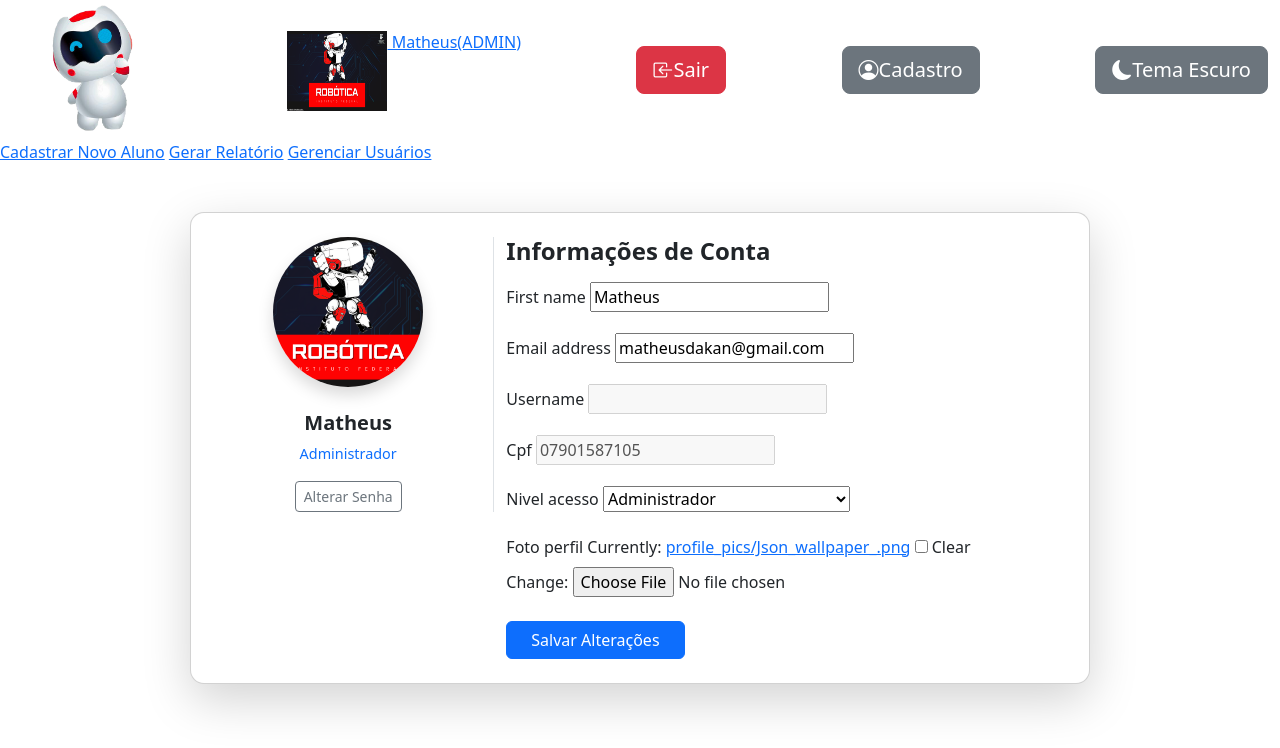
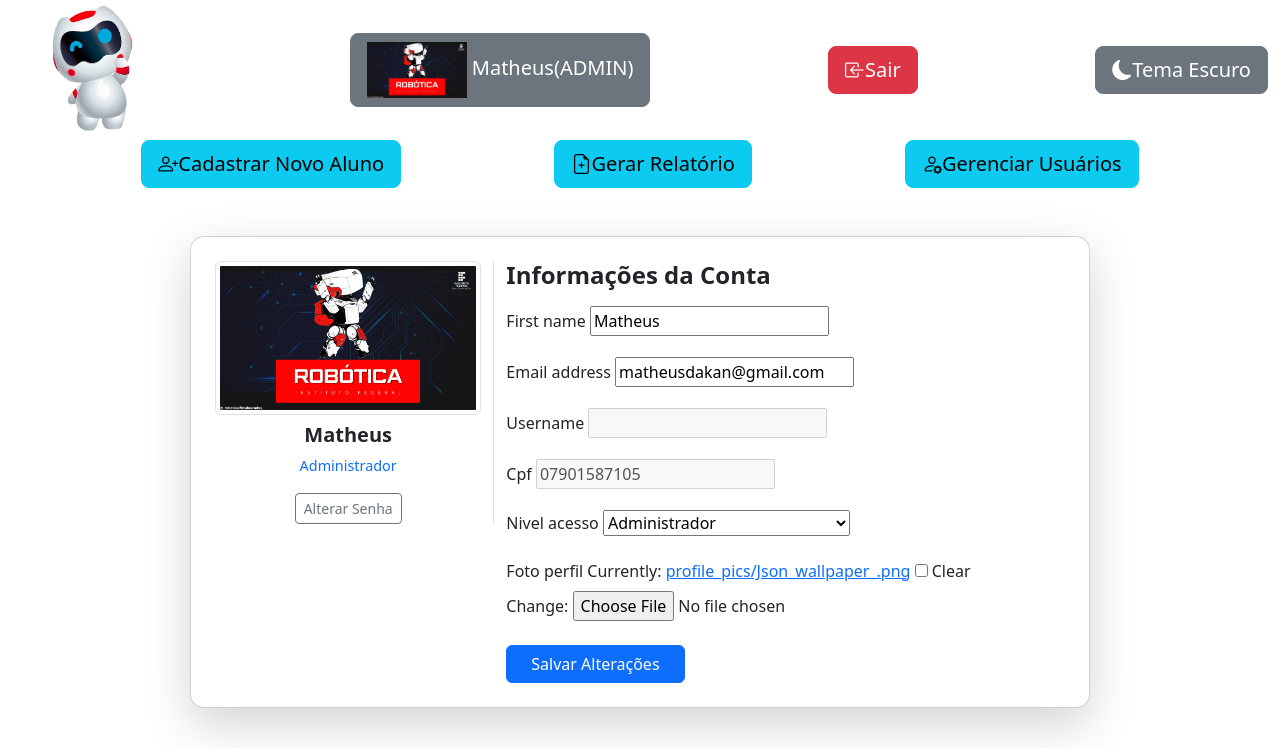
Before and after one commit to mdtwob/Sistemapontos-Robotica, a Django app: page /perfil/ in a window 1280 px wide. Shown: the top 748 px of the page. Run offline with Django 5.2, Linux system fonts and the light colour scheme; a user stored in the database is signed in; data comes from the database, SQL or seed files in the repository.

Commit message:
Add files via upload

```diff
--- a/labpoint_project/ponto_app/templates/ponto_app/base.html
+++ b/labpoint_project/ponto_app/templates/ponto_app/base.html
@@ -30,9 +30,14 @@
 
         {% if user.is_authenticated %}
         <div class="col-md-auto">
-            <a href="{% url 'perfil' %}">
+            <a class="btn btn-secondary btn-lg text-nowrap" href="{% url 'perfil' %}">
+                {% if user.perfil.foto_perfil %}
                 <img src="{{ user.perfil.foto_perfil.url }}" alt="Foto de Perfil" width="100" height="80"
-                    class="d-inline-block align-text-top text-nowrap">
+                    class="img-fluid align-text-center text-nowrap">
+                {% else %}
+                <img src="{% static 'img/default.png' %}" alt="Foto de Perfil" width="100" height="80"
+        class="d-inline-block align-text-center text-nowrap">
+                {% endif %}
                 {{ user.get_full_name|default:user.username }}({{ user.perfil.nivel_acesso }})
             </a>
         </div>
@@ -53,30 +58,33 @@
         {% endif %}
 
         <div class="col-md-auto">
-                <a href="{% url 'login' %}" class="btn btn-secondary btn-lg text-nowrap"><i
-                        class="bi bi-person-circle"></i>Cadastro</a>
-            </div>
-        <div class="col-md-auto">
                 <button onclick="toggleTheme()" class="btn btn-secondary btn-lg text-nowrap" title="Alternar Tema"><i
                         class="bi bi-moon-fill"></i>Tema Escuro</button>
             </div>
-
+    </div>
+    <div class="row  align-items-center justify-content-evenly">
+        {% if user.is_authenticated %}
+        {% if user.perfil.nivel_acesso in "ADMIN|PROFESSOR|ESTAGIARIO" %}
+        <div class="col-md-auto">
+            <a class="btn btn-info btn-lg text-nowrap" href="{% url 'cadastro' %}"><i class="bi bi-person-plus"></i>Cadastrar Novo Aluno</a>
+        </div>
+        <div class="col-md-auto">
+            <a class="btn btn-info btn-lg text-nowrap" href="{% url 'relatorio' %}"><i class="bi bi-file-earmark-plus"></i>Gerar Relatório</a>
+        </div>
+        {% endif %}
+        {% endif %}
+        {% if user.perfil.nivel_acesso == "ADMIN" %}
+        <div class="col-md-auto">
+            <a class="btn btn-info btn-lg text-nowrap" href="{% url 'gerenciar_usuarios' %}"><i class="bi bi-person-gear"></i>Gerenciar Usuários</a>
+        </div>
+        {% elif user.perfil.nivel_acesso in "PROFESSOR|ESTAGIARIO" %}
+        <div class="col-md-auto">
+            <a class="btn btn-info btn-lg text-nowrap" href="{% url 'gerenciar_usuarios' %}"><i class="bi bi-person-vcard"></i>Gerenciar Alunos</a>
+        </div>
+        {% endif %}
     </div>
 </div>
 <!-- <a href="{% url 'tela_ponto' %}">Ponto</a> -->
-
-{% if user.is_authenticated %}
-{% if user.perfil.nivel_acesso in "ADMIN|PROFESSOR|ESTAGIARIO" %}
-<a href="{% url 'cadastro' %}">Cadastrar Novo Aluno</a>
-<a href="{% url 'relatorio' %}">Gerar Relatório</a>
-{% endif %}
-
-{% if user.perfil.nivel_acesso == "ADMIN" %}
-<a href="{% url 'gerenciar_usuarios' %}">Gerenciar Usuários</a>
-{% elif user.perfil.nivel_acesso in "PROFESSOR|ESTAGIARIO" %}
-<a href="{% url 'gerenciar_usuarios' %}">Gerenciar Alunos</a>
-{% endif %}
-{% endif %}
 
 <div>
     {% block content %}
--- a/labpoint_project/ponto_app/templates/ponto_app/perfil.html
+++ b/labpoint_project/ponto_app/templates/ponto_app/perfil.html
@@ -8,11 +8,12 @@
 
             <!-- Lado Esquerdo -->
             <div class="col-md-4 text-center border-end">
-                <img id="profile-avatar-img"
-                     src="{{ target_perfil.foto_perfil.url }}"
-                     class="rounded-circle shadow mb-3"
-                     style="width: 150px; height: 150px; object-fit: cover;"
-                     alt="Foto de Perfil">
+                {% if user.perfil.foto_perfil %}
+                <img class="img-thumbnail" src="{{ target_perfil.foto_perfil.url }}">
+                {% else %}
+                <img src="{% static 'img/default.png' %}" alt="Foto de Perfil" width="100" height="80"
+        class="d-inline-block align-text-center text-nowrap">
+                {% endif %}
 
                 <h5 class="fw-semibold mt-2">{{ target_user.get_full_name|default:target_user.username }}</h5>
                 <p class="text-primary mb-3" style="font-size: .9rem;">
@@ -28,7 +29,7 @@
 
             <!-- Lado Direito -->
             <div class="col-md-8">
-                <h4 class="fw-semibold mb-3">Informações de Conta</h4>
+                <h4 class="fw-semibold mb-3">Informações da Conta</h4>
 
                 <form method="post" id="perfil-form" enctype="multipart/form-data">
                     {% csrf_token %}
--- a/labpoint_project/ponto_app/templates/ponto_app/ponto.html
+++ b/labpoint_project/ponto_app/templates/ponto_app/ponto.html
@@ -30,7 +30,7 @@
                         </button>
                     </form>
 
-                    <div id="ponto-message" class="mt-3 text-center" style="display: none;"></div>
+                    <div id="ponto-message" class="mt-3 text-center" style="display: none;" ></div>
 
                 </div>
             </div>
```
